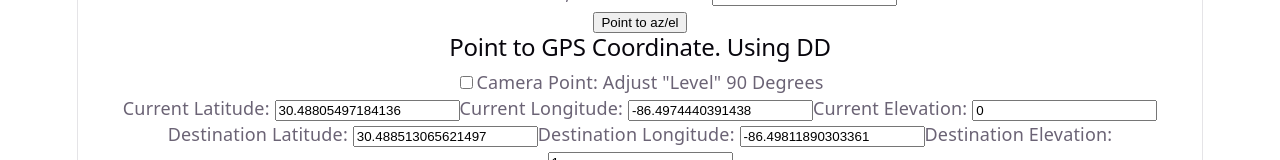
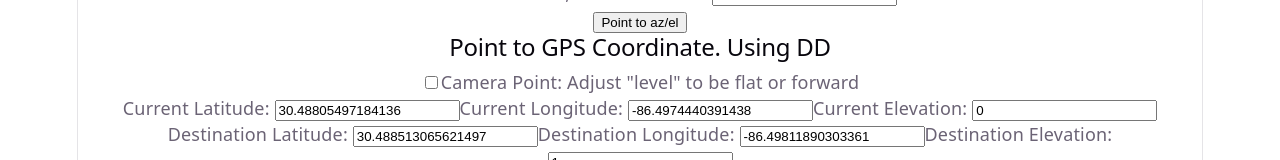
Before and after one commit to Ballardpet/gimbal-master, a React (Vite) app in the folder gimbal-vite/: page / in a window 1280 px wide. Shown: the part 533-693 px from the top of the page. Built offline with nearby package versions, Linux system fonts and the light colour scheme; no server answers.

Commit message:
Changed wording on "camera point"

```diff
--- a/gimbal-vite/src/components/GPS.jsx
+++ b/gimbal-vite/src/components/GPS.jsx
@@ -92,7 +92,7 @@ export default function GPS(){
             <h2>Point to GPS Coordinate. Using DD </h2>
 
 
-            <label><input type="checkbox" checked={cameraPoint} onChange={(e) => setCameraPoint(e.target.checked)}/>Camera Point: Adjust "Level" 90 Degrees</label>
+            <label><input type="checkbox" checked={cameraPoint} onChange={(e) => setCameraPoint(e.target.checked)}/>Camera Point: Adjust "level" to be flat or forward</label>
 
             <br />
 
```
